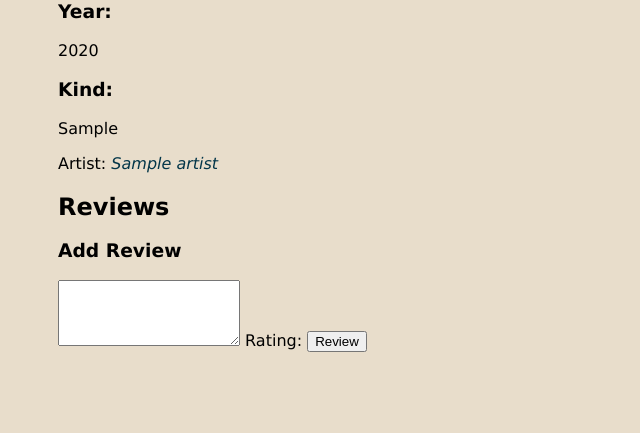
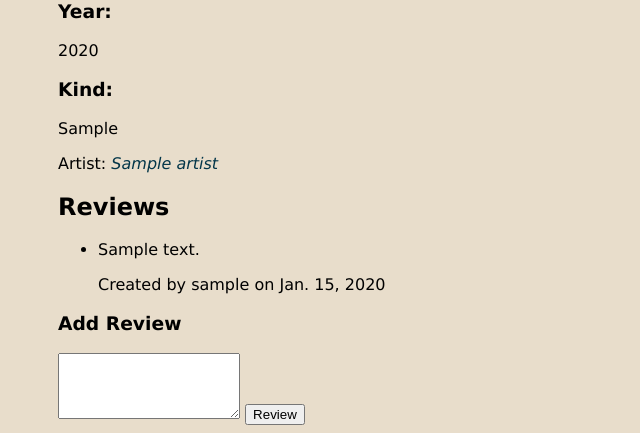
Before and after one commit to alejandrocm94/SITW_Music, a Django app: template myplaylists/templates/myplaylists/release_detail.html in a window 1280 px wide. Shown: the part 510-943 px from the top of the page, without its empty margins (0-640 px from the left). Before the commit the page ends 862 px from the top, so only its background shows below. Run offline with Django 3.2, Linux system fonts and the light colour scheme; the template is opened without the code that fills it: values that come from a table or form of the project are taken from there, others are empty; tables that the repository leaves empty hold one stand-in row (values such as "Sample post"); grey boxes marked "Sample" are stand-in pictures; parts of the project's set-up code (start-up, migrations or seed data) failed here and were passed over; some libraries are stand-ins or nearby versions.

Commit message:
Reviews fixed

```diff
--- a/myplaylists/models.py
+++ b/myplaylists/models.py
@@ -29,6 +29,10 @@ class Song(models.Model):
     name = models.CharField(max_length=50)
     duration = models.CharField(max_length=10)
     release = models.ForeignKey(Release)
+
+    @property
+    def release__name(self):
+        return self.release.name
 
     def __unicode__(self):
         return u"%s" % self.name
@@ -62,8 +66,6 @@ class UserProfile(models.Model):
 
 
 class Review(models.Model):
-    RATING_CHOICES = ((1, '1'),(2, '2'),(3, '3'),(4, '4'),(5, '5'))
-    rating = models.PositiveSmallIntegerField('Ratings (stars)', blank=False, default=3, choices=RATING_CHOICES)
     comment = models.TextField(blank=True, null=True)
     user = models.ForeignKey(User, default=1)
     date = models.DateField(default=date.today)
--- a/myplaylists/serializers.py
+++ b/myplaylists/serializers.py
@@ -25,7 +25,7 @@ class SongSerializer(serializers.HyperlinkedModelSerializer):
 class ArtistSerializer(serializers.HyperlinkedModelSerializer):
     class Meta:
         model = Artist
-        fields = ('name', 'area', 'biography', 'score')
+        fields = ('name', 'area', 'biography')
 
 
 class ReleaseSerializer(serializers.HyperlinkedModelSerializer):
--- a/myplaylists/templates/myplaylists/release_detail.html
+++ b/myplaylists/templates/myplaylists/release_detail.html
@@ -17,43 +17,21 @@
   Artist: <a href="{% url 'myplaylists:artist_detail' release.artist.id %}">{{ release.artist.name }}</a>
 </p>
 <h2>Reviews</h2>
-{% if Release.ReleaseReview_set.all|length > 0 %}
-<span rel="aggregateRating">
-    <p typeof="AggregateRating">
-        Average rating <span property="ratingValue">{{ Release.averageRating|stringformat:".1f" }}</span>
-        {% with Release.ReleaseReview_set.all|length as reviewCount %}
-        from <span property="reviewCount">{{ reviewCount }}</span> review{{ reviewCount|pluralize }}
-        {% endwith %}
-    </p>
-</span>
+
 <ul rel="review">
-    {% for review in Release.ReleaseReview_set.all %}
+    {% for review in release.releasereview_set.all %}
         <li typeof="Review">
-            <p rel="reviewRating" typeof="Rating">
-                <span property="worstRating" content="{{ RATING_CHOICES.0.0 }}"></span>
-                <span property="ratingValue">{{ review.rating }}</span> star{{ review.rating|pluralize }}
-                {% with RATING_CHOICES|last as best %}
-                <span property="bestRating" content="{{ best.0 }}"></span>
-                {% endwith %}
-            </p>
             <p property="description">{{ review.comment }}</p>
             <p>Created by <span property="author">{{ review.user }}</span> on
                 <span property="datePublished">{{ review.date}}</span></p>
         </li>
     {% endfor %}
 </ul>
-</span>
-{% endif %}
 
 <h3>Add Review</h3>
 <form action="{% url 'myplaylists:review_create' release.id %}" method="post">
     {% csrf_token %}
     <textarea name="comment" id="comment" rows="4"></textarea>
-    Rating:
-    {% for rate in RATING_CHOICES %}
-        <input type="radio" name="rating" id="rating{{ forloop.counter }}" value="{{ rate.1 }}" />
-        <label for="choice{{ forloop.counter }}">{{ rate.1 }} star{{ rate.0|pluralize }}</label><br/>
-    {% endfor %}
     <input type="submit" value="Review" />
 </form>
 {% endblock %}
--- a/myplaylists/views.py
+++ b/myplaylists/views.py
@@ -204,9 +204,8 @@ def search(request):
 def review(request, pk):
     release = get_object_or_404(Release, pk=pk)
     new_review = ReleaseReview(
-        rating=request.POST['rating'],
         comment=request.POST['comment'],
         user=request.user,
         release=release)
     new_review.save()
-    return HttpResponseRedirect(urlresolvers.reverse('myplaylists:release_detail', args=(Release.id,)))
+    return HttpResponseRedirect(urlresolvers.reverse('myplaylists:release_detail', args=(release.id,)))
```
